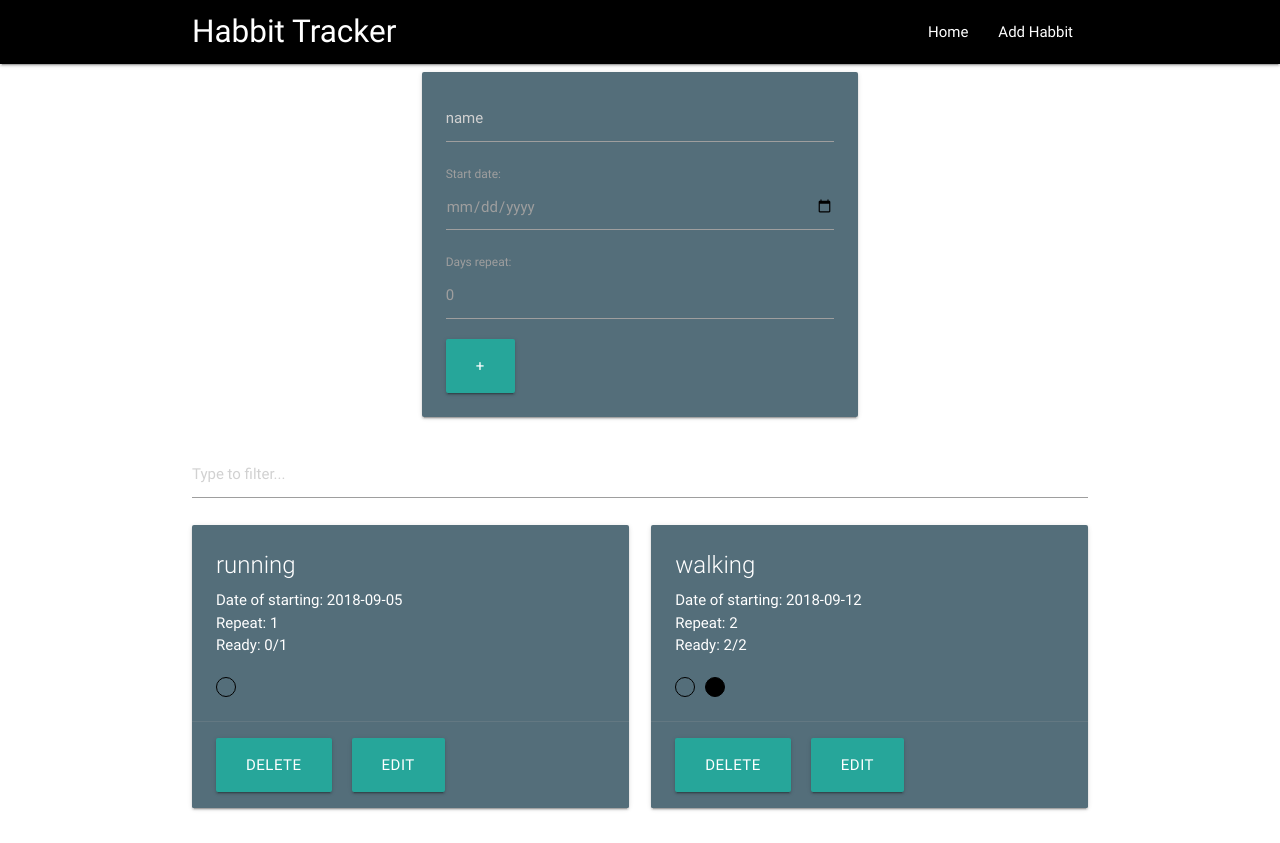
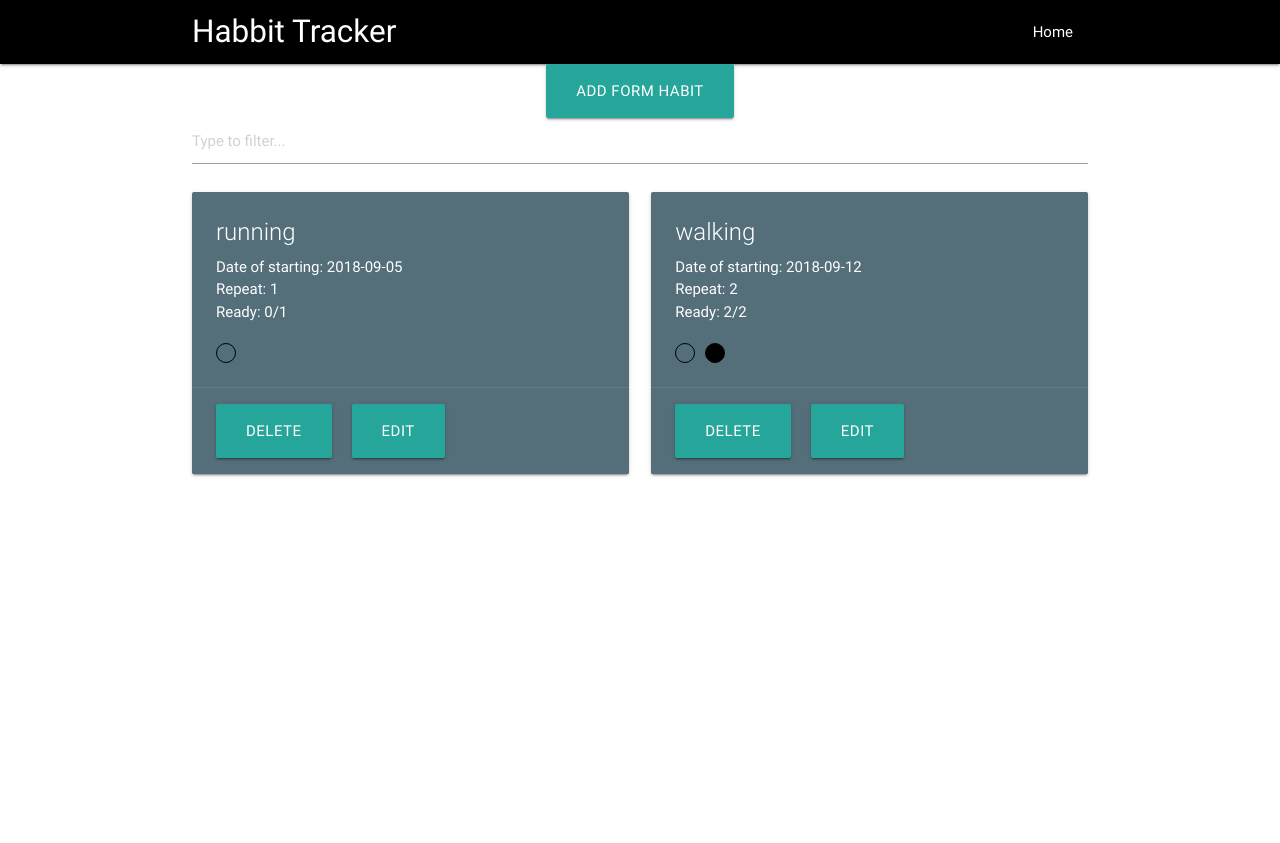
Before and after one commit to sNessie/react-habit-tracker, a React (Create React App) app: page / in a window 1280 px wide. After the commit the page ends 800 px from the top, so only its background shows below. Built offline with nearby package versions, Linux system fonts and the light colour scheme.

Commit message:
show/hidden add form

```diff
--- a/src/App.js
+++ b/src/App.js
@@ -15,7 +15,7 @@ class App extends Component {
         <div className="App">
           <NavBar/>
           <Route exact path='/' component={Home} />
-          <Route path='/addhabbit' component={AddHabbit} />
+          {/* <Route path='/addhabbit' component={AddHabbit} /> */}
         </div>
       </BrowserRouter>
   );
--- a/src/components/AddHabbit/AddHabbit.js
+++ b/src/components/AddHabbit/AddHabbit.js
@@ -52,7 +52,6 @@ generateTimesRepeat = (date, times) => {
     timesRepeat.push({id: id, date: newDate.toISOString().substring(0, 10), ready: false })
 
   }
-  console.log(timesRepeat);
   return timesRepeat
 
 }
--- a/src/components/Home/Home.js
+++ b/src/components/Home/Home.js
@@ -9,6 +9,7 @@ class Home extends Component{
     habits : [ ],
     filterText : '',
     idNextHabit: '',
+    showAddForm: false
   }
 
   componentDidMount(){
@@ -35,17 +36,29 @@ class Home extends Component{
       }
   })
   }
+  showForm = () => {
+    let showAddForm = !this.state.showAddForm;
+    this.setState(() => {
+      return{
+        showAddForm
+      }
+    })
+  }
 
   render(){
-
+    const {showAddForm, habits, filterText} = this.state;
     return (
       <div className="container">
-
-        <AddHabbit handleSave={this.handleSave} />
-        <Search filterText = {this.state.filterText}
+        <div className="center">
+            <button className="waves-effect waves-light btn-large"
+              onClick={this.showForm}>Add form habit
+            </button>
+        </div>
+        {showAddForm ? <AddHabbit handleSave={this.handleSave} /> : null }
+        <Search filterText = {filterText}
         filterUpdate = {this.filterUpdate} />
-        <ShowHabits habits = {this.state.habits}
-          filterText = {this.state.filterText}
+        <ShowHabits habits = {habits}
+          filterText = {filterText}
           />
 
       </div>
--- a/src/components/NavBar/NavBar.js
+++ b/src/components/NavBar/NavBar.js
@@ -10,7 +10,7 @@ class NavBar extends Component {
           <a href="" className="brand-logo">Habbit Tracker</a>
           <ul id="nav-mobile" className="right hide-on-med-and-down">
             <li><NavLink to="/">Home</NavLink></li>
-            <li><NavLink to="/addhabbit">Add Habbit</NavLink></li>
+            {/* <li><NavLink to="/addhabbit">Add Habbit</NavLink></li> */}
           </ul>
         </div>
         </div>
```
